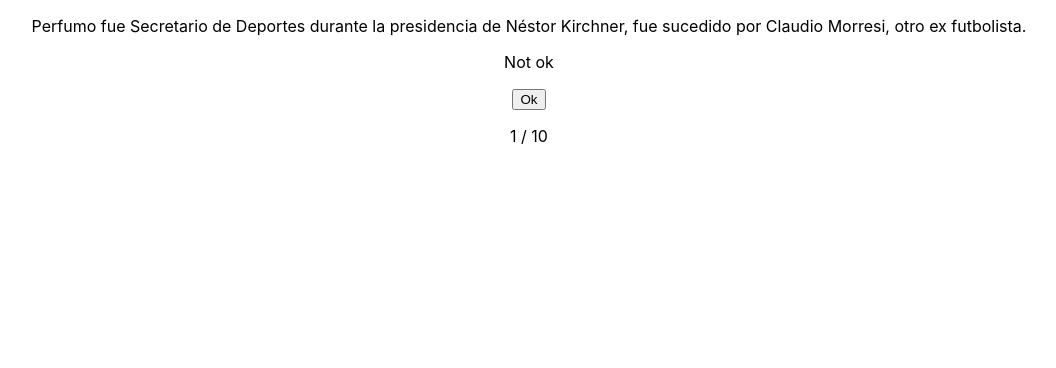
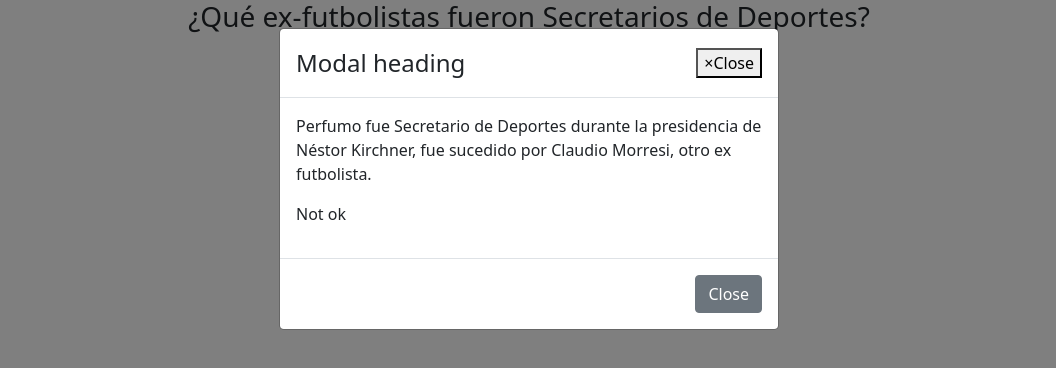
Before and after one commit to natoszme/der-trivia, a React (Create React App) app: page / in a window 1280 px wide. Both pictures are taken after a click on the button "Diego Latorre". Shown: the top 368 px of the page, without its empty margins (111-1167 px from the left). Built offline with nearby package versions, Linux system fonts and the light colour scheme.

Commit message:
feat: show description inside modal

```diff
--- a/package.json
+++ b/package.json
@@ -7,8 +7,10 @@
     "@testing-library/jest-dom": "^5.14.1",
     "@testing-library/react": "^11.2.7",
     "@testing-library/user-event": "^12.8.3",
+    "bootstrap": "^5.1.1",
     "lodash": "^4.17.21",
     "react": "^17.0.2",
+    "react-bootstrap": "^1.6.4",
     "react-dom": "^17.0.2",
     "react-scripts": "4.0.3",
     "web-vitals": "^1.1.2"
--- a/src/App.js
+++ b/src/App.js
@@ -1,8 +1,8 @@
 import logo from './logo.svg';
-import './App.css';
 import Quizz from "./components/quizz";
 import questions from "./questions.json";
 import _ from "lodash";
+import 'bootstrap/dist/css/bootstrap.min.css';
 
 function App() {
   const roundQuestions = _.take(questions, 10);
--- a/src/components/question.jsx
+++ b/src/components/question.jsx
@@ -1,12 +1,13 @@
 import React, { useState } from 'react';
 import _ from "lodash";
+import { Modal, Button } from "react-bootstrap";
+import '../App.css';
 
-const Description = ({ question: { description }, answerIsOk, onDescriptionRead }) => {
+const Description = ({ question: { description }, answerIsOk }) => {
   return (
     <div>
       <p>{description}</p>
       <p>{answerIsOk? "Ok" : "Not ok"}</p>
-      <button onClick={onDescriptionRead}>Ok</button>
     </div>
   );
 }
@@ -19,24 +20,35 @@ export default function Question({ question, moveToNext }) {
   const options = _(incorrectAnswers).concat(answer).shuffle().value();
 
   const optionSelected = option => {
+    if (answered) return;
     const isCorrect = _.isEqual(answer, option);
     setAnswered(true);
     setAnswerIsOk(isCorrect);
   };
 
+  const DescriptionModal = () =>
+    <Modal show={answered} onHide={moveToNext}>
+      <Modal.Header closeButton>
+        <Modal.Title>Modal heading</Modal.Title>
+      </Modal.Header>
+      <Modal.Body>
+        <Description question={question} answerIsOk={answerIsOk}/>
+      </Modal.Body>
+      <Modal.Footer>
+        <Button variant="secondary" onClick={moveToNext}>
+          Close
+        </Button>
+      </Modal.Footer>
+    </Modal>
+
   return (
     <div>
-      {
-        !answered?
-          <div>
-            <h3>{text}</h3>
-            {options.map((option, number) => <Option key={number} question={question} option={option} optionSelected={optionSelected}/> )}
-          </div>
-        : <Description question={question} onDescriptionRead={moveToNext} answerIsOk={answerIsOk}/>
-      }
+      <h3>{text}</h3>
+      {options.map((option, number) => <Option key={number} question={question} option={option} optionSelected={optionSelected}/> )}
+      <DescriptionModal />
     </div>
   );
 }
 
 const Option = ({ optionSelected, option }) =>
-  <button onClick={() => optionSelected(option)}>{option}</button>
+  <Button onClick={() => optionSelected(option)}>{option}</Button>
--- a/src/components/quizz.jsx
+++ b/src/components/quizz.jsx
@@ -25,7 +25,7 @@ export default function Quizz({ questions }) {
   return (
     <div>
       {
-        questionsCount != currentQuestion?
+        currentQuestion < questionsCount?
           <QuestionPage question={shuffledQuestions[currentQuestion]} moveToNext={moveToNext}/>
         : <Score score />
       }
```
Also changed, not shown: 1 other file (tests, documents, lock files or other folders).
